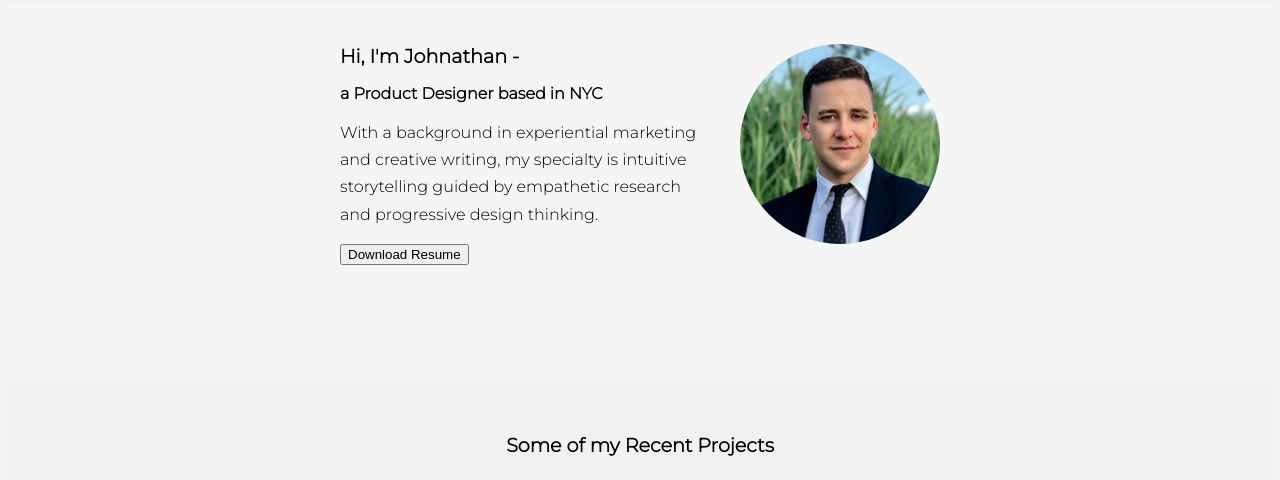
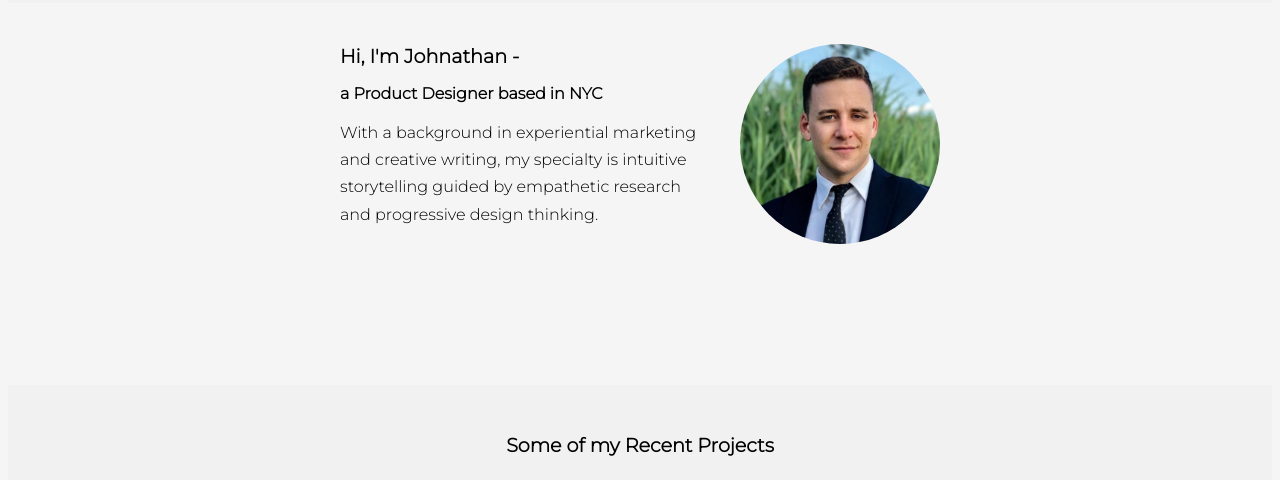
Before and after one commit to johnlerman/UX_UI_HW_19, a plain HTML site: page index.html in a window 1280 px wide. Shown: the part 114-594 px from the top of the page. Drawn offline with nearby package versions, Linux system fonts and the light colour scheme.

Commit message:
Update index.html

```diff
--- a/index.html
+++ b/index.html
@@ -29,7 +29,7 @@
             <p class="hero-bio">
             With a background in experiential marketing and creative writing, my specialty is intuitive storytelling guided by empathetic research and progressive design thinking.
             </p>
-            <button class="download-button">Download Resume</button>
+
         </div>
     </section>
 
```
